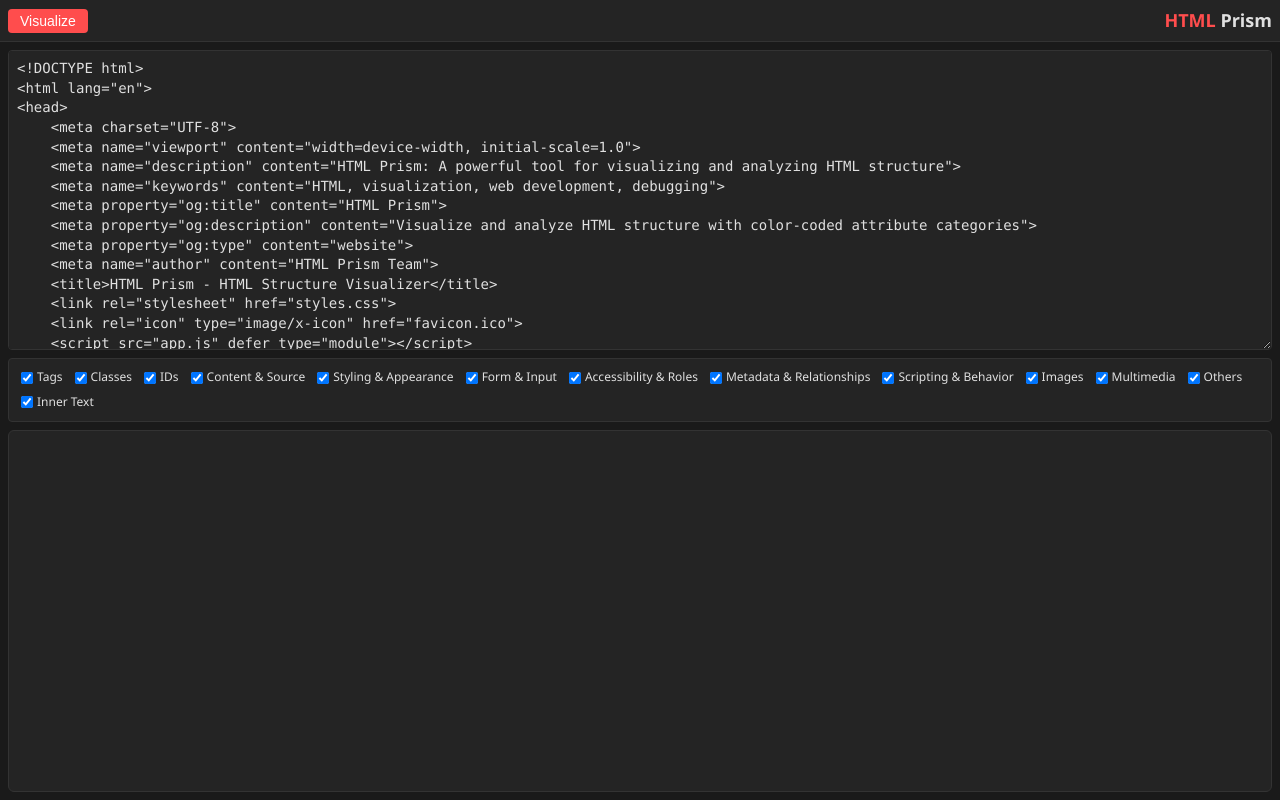
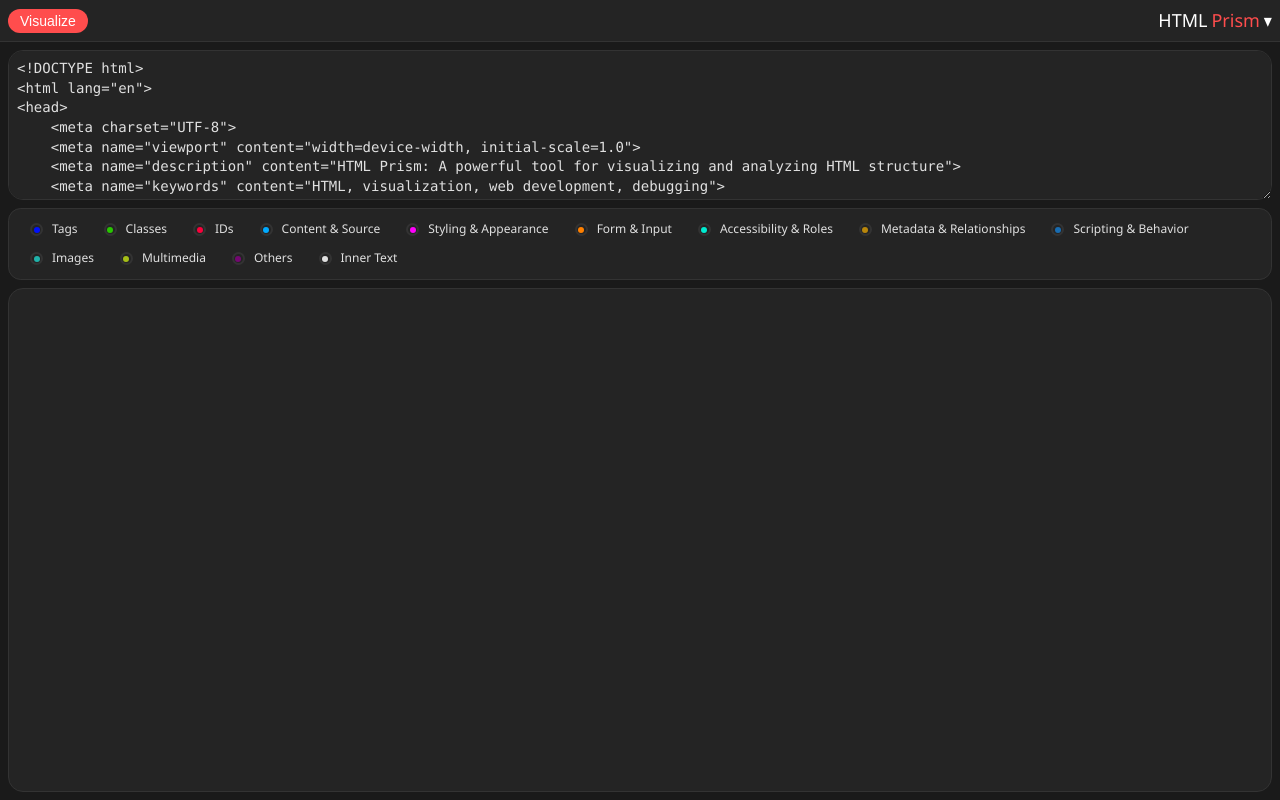
Before and after one commit to cinkovic/HTML-Prism, a React (Vite) app in the folder react/: page / in a window 1280 px wide. Built offline with nearby package versions, Linux system fonts and the light colour scheme.

Commit message:
established light/dark mode

```diff
--- a/react/src/components/CodeInput/CodeInput.module.css
+++ b/react/src/components/CodeInput/CodeInput.module.css
@@ -10,7 +10,7 @@
     line-height: 1.4;
     resize: vertical;
     min-height: 1.6em;
-    height: 300px;
+    height: 150px;
 }
 
 .input:focus {
--- a/react/src/components/Controls/Controls.module.css
+++ b/react/src/components/Controls/Controls.module.css
@@ -5,7 +5,7 @@
   padding: 0.5rem;
   background-color: var(--color-surface);
   border: 1px solid var(--color-border);
-  border-radius: var(--radius-sm);
+  border-radius: 0.8rem;
 }
 
 .control {
@@ -13,32 +13,73 @@
   align-items: center;
   gap: 0.25rem;
   font-size: 0.75rem;
-  padding: 0.125rem 0.25rem;
-  border-radius: var(--radius-sm);
+  padding: 0.125rem 0.5rem;
+  border-radius: 0.6rem;
+  cursor: pointer;
+  color: var(--color-inner-text);
+  border: 1px solid transparent;
+  transition: all 0.2s ease;
+}
+
+.control:hover {
+  background-color: var(--color-background);
+}
+
+/* Hover border colors using syntax colors */
+.control:has(.showTags:hover) { border-color: rgb(0, 17, 251); }
+.control:has(.showClasses:hover) { border-color: rgb(40, 197, 1); }
+.control:has(.showIds:hover) { border-color: rgb(249, 1, 59); }
+.control:has(.showContentSource:hover) { border-color: #00aaff; }
+.control:has(.showStyleAppearance:hover) { border-color: #fe01fa; }
+.control:has(.showFormInput:hover) { border-color: #ff8000; }
+.control:has(.showAccessibilityRoles:hover) { border-color: #00ebd0; }
+.control:has(.showMetadataRelationships:hover) { border-color: #B8860B; }
+.control:has(.showMultimedia:hover) { border-color: #a5be17; }
+.control:has(.showScriptingBehavior:hover) { border-color: #186cb1; }
+.control:has(.showImages:hover) { border-color: #20B2AA; }
+.control:has(.showOthers:hover) { border-color: #730871; }
+.control:has(.showInnerText:hover) { border-color: var(--color-inner-text); }
+
+.control input[type="checkbox"] {
+  -webkit-appearance: none;
+  -moz-appearance: none;
+  appearance: none;
+  width: 13px;
+  height: 13px;
+  border: 2px solid #333;
+  border-radius: 50%;
+  margin-right: 5px;
+  position: relative;
   cursor: pointer;
 }
 
-.control input[type="checkbox"] {
-  width: 0.75rem;
-  height: 0.75rem;
-  margin: 0;
+.control input[type="checkbox"]::after {
+  content: '';
+  position: absolute;
+  top: 50%;
+  left: 50%;
+  transform: translate(-50%, -50%);
+  width: 6px;
+  height: 6px;
+  border-radius: 50%;
+  display: none;
 }
 
-.control:hover {
-  background-color: #f1f5f9;
+.control input[type="checkbox"]:checked::after {
+  display: block;
 }
 
-/* Checkbox colors based on attribute types */
-.showTags:checked::after { background-color: var(--color-tag); }
-.showClasses:checked::after { background-color: var(--color-class); }
-.showIds:checked::after { background-color: var(--color-id); }
-.showContentSource:checked::after { background-color: var(--color-content-source); }
-.showStyleAppearance:checked::after { background-color: var(--color-style-appearance); }
-.showFormInput:checked::after { background-color: var(--color-form-input); }
-.showAccessibilityRoles:checked::after { background-color: var(--color-accessibility); }
-.showMetadataRelationships:checked::after { background-color: var(--color-metadata); }
-.showMultimedia:checked::after { background-color: var(--color-multimedia); }
-.showScriptingBehavior:checked::after { background-color: var(--color-scripting); }
-.showImages:checked::after { background-color: var(--color-image); }
-.showOthers:checked::after { background-color: var(--color-other); }
+/* Checkbox colors using syntax colors */
+.showTags:checked::after { background-color: rgb(0, 17, 251); }
+.showClasses:checked::after { background-color: rgb(40, 197, 1); }
+.showIds:checked::after { background-color: rgb(249, 1, 59); }
+.showContentSource:checked::after { background-color: #00aaff; }
+.showStyleAppearance:checked::after { background-color: #fe01fa; }
+.showFormInput:checked::after { background-color: #ff8000; }
+.showAccessibilityRoles:checked::after { background-color: #00ebd0; }
+.showMetadataRelationships:checked::after { background-color: #B8860B; }
+.showMultimedia:checked::after { background-color: #a5be17; }
+.showScriptingBehavior:checked::after { background-color: #186cb1; }
+.showImages:checked::after { background-color: #20B2AA; }
+.showOthers:checked::after { background-color: #730871; }
 .showInnerText:checked::after { background-color: var(--color-inner-text); }
--- a/react/src/components/Header/Header.jsx
+++ b/react/src/components/Header/Header.jsx
@@ -1,4 +1,5 @@
 import styles from './Header.module.css';
+import ThemeDropdown from './ThemeDropdown';
 
 function Header({ onVisualize }) {
   return (
@@ -10,9 +11,8 @@
       >
         Visualize
       </button>
-      <h1>
-        <span className={styles.headerSpan}>HTML</span> Prism
-      </h1>
+      <div className={styles.spacer} />
+      <ThemeDropdown />
     </div>
   );
 }
--- a/react/src/components/Header/Header.module.css
+++ b/react/src/components/Header/Header.module.css
@@ -3,7 +3,6 @@
   padding: 0.5rem;
   display: flex;
   align-items: center;
-  justify-content: space-between;
   border-bottom: 1px solid var(--color-border);
 }
 
@@ -23,6 +22,10 @@
   box-shadow: var(--shadow-default);
 }
 
+.spacer {
+  flex: 1;
+}
+
 .headerSpan {
   color: var(--color-primary);
 }
--- /dev/null
+++ b/react/src/components/Header/ThemeDropdown.jsx
@@ -0,0 +1,49 @@
+import { useState, useRef, useEffect } from 'react';
+import styles from './ThemeDropdown.module.css';
+
+export default function ThemeDropdown() {
+  const [isOpen, setIsOpen] = useState(false);
+  const dropdownRef = useRef(null);
+
+  const toggleTheme = (theme) => {
+    document.documentElement.setAttribute('data-theme', theme);
+    localStorage.setItem('theme', theme);
+    setIsOpen(false);
+  };
+
+  useEffect(() => {
+    // Load saved theme
+    const savedTheme = localStorage.getItem('theme');
+    if (savedTheme) {
+      document.documentElement.setAttribute('data-theme', savedTheme);
+    }
+
+    // Close dropdown when clicking outside
+    const handleClickOutside = (event) => {
+      if (dropdownRef.current && !dropdownRef.current.contains(event.target)) {
+        setIsOpen(false);
+      }
+    };
+
+    document.addEventListener('mousedown', handleClickOutside);
+    return () => document.removeEventListener('mousedown', handleClickOutside);
+  }, []);
+
+  return (
+    <div className={styles.dropdown} ref={dropdownRef}>
+      <button className={styles.trigger} onClick={() => setIsOpen(!isOpen)}>
+        HTML <span className={styles.prism}>Prism</span> ▾
+      </button>
+      {isOpen && (
+        <div className={styles.menu}>
+          <button onClick={() => toggleTheme('dark')}>
+            🌙 Dark Mode
+          </button>
+          <button onClick={() => toggleTheme('light')}>
+            ☀️ Light Mode
+          </button>
+        </div>
+      )}
+    </div>
+  );
+}
--- /dev/null
+++ b/react/src/components/Header/ThemeDropdown.module.css
@@ -0,0 +1,54 @@
+.dropdown {
+  position: relative;
+  display: inline-block;
+}
+
+.trigger {
+  background: none;
+  border: none;
+  padding: 0;
+  font: inherit;
+  font-size: 1.125rem;
+  font-weight: 500;
+  color: var(--color-header);
+  cursor: pointer;
+  display: flex;
+  align-items: center;
+  gap: 0.25rem;
+}
+
+.prism {
+  color: var(--color-primary);
+}
+
+.menu {
+  position: absolute;
+  top: 100%;
+  left: 0;
+  margin-top: 0.5rem;
+  background: var(--color-surface);
+  border: 1px solid var(--color-border);
+  border-radius: 0.6rem;
+  padding: 0.25rem;
+  min-width: 150px;
+  box-shadow: 0 4px 6px -1px rgba(0, 0, 0, 0.1), 0 2px 4px -1px rgba(0, 0, 0, 0.06);
+}
+
+.menu button {
+  width: 100%;
+  text-align: left;
+  padding: 0.5rem 0.75rem;
+  border: none;
+  background: none;
+  color: var(--color-inner-text);
+  font-size: 0.875rem;
+  cursor: pointer;
+  border-radius: 0.4rem;
+  display: flex;
+  align-items: center;
+  gap: 0.5rem;
+}
+
+.menu button:hover {
+  background-color: var(--color-background);
+}
--- a/react/src/components/TreeView/TreeView.module.css
+++ b/react/src/components/TreeView/TreeView.module.css
@@ -61,12 +61,12 @@
 .treeView {
   flex: 1;
   overflow: auto;
-  padding: 1rem;
+  padding: 0.5rem;
   background-color: var(--color-surface);
   border: 1px solid var(--color-border);
-  border-radius: var(--radius-default);
+  border-radius: var(--radius-sm);
   font-family: ui-monospace, SFMono-Regular, Menlo, Monaco, Consolas, monospace;
-  font-size: 13px;
+  font-size: 0.875rem;
   line-height: 1.4;
 }
 
@@ -107,13 +107,28 @@
   top: 9px;
 }
 
-/* Collapsible functionality */
-.treeView :global(.collapsible) {
+/* Global syntax highlighting colors */
+:global(.tag) { color: var(--color-tag) !important; }
+:global(.class) { color: var(--color-class) !important; }
+:global(.id) { color: var(--color-id) !important; }
+:global(.content-source) { color: var(--color-content-source) !important; }
+:global(.style-appearance) { color: var(--color-style-appearance) !important; }
+:global(.form-input) { color: var(--color-form-input) !important; }
+:global(.accessibility-roles) { color: var(--color-accessibility) !important; }
+:global(.metadata-relationships) { color: var(--color-metadata) !important; }
+:global(.multimedia) { color: var(--color-multimedia) !important; }
+:global(.scripting-behavior) { color: var(--color-scripting) !important; }
+:global(.image-specific) { color: var(--color-image) !important; }
+:global(.other-attributes) { color: var(--color-other) !important; }
+:global(.inner-content) { color: var(--color-inner-text) !important; }
+
+/* Collapsible controls */
+:global(.collapsible) {
   cursor: pointer;
   user-select: none;
 }
 
-.treeView :global(.collapsible::before) {
+:global(.collapsible::before) {
   content: '▼';
   color: var(--color-arrow);
   display: inline-block;
@@ -129,28 +144,17 @@
   z-index: 1;
 }
 
-.treeView :global(.collapsed > .collapsible::before) {
+:global(.collapsed > .collapsible::before) {
   content: '►';
   top: -0.9px;
   left: -8.6px;
   font-size: 10px;
 }
 
-.treeView :global(.collapsed > ul) {
+:global(.collapsed > ul) {
   display: none;
 }
 
-/* Color classes for elements */
-.treeView :global(.tag) { color: var(--color-tag); }
-.treeView :global(.class) { color: var(--color-class); }
-.treeView :global(.id) { color: var(--color-id); }
-.treeView :global(.contentsource) { color: var(--color-content-source); }
-.treeView :global(.styleappearance) { color: var(--color-style-appearance); }
-.treeView :global(.forminput) { color: var(--color-form-input); }
-.treeView :global(.accessibilityroles) { color: var(--color-accessibility); }
-.treeView :global(.metadatarelationships) { color: var(--color-metadata); }
-.treeView :global(.multimedia) { color: var(--color-multimedia); }
-.treeView :global(.scriptingbehavior) { color: var(--color-scripting); }
-.treeView :global(.imagespecific) { color: var(--color-image); }
-.treeView :global(.otherattributes) { color: var(--color-other); }
-.treeView :global(.innercontent) { color: var(--color-inner-text); }
+:global(.collapsible.no-arrow::before) {
+  display: none;
+}
--- a/react/src/styles/variables.css
+++ b/react/src/styles/variables.css
@@ -47,6 +47,124 @@
     --scrollbar-track: #1A1A1A;
     --scrollbar-thumb: #333333;
     --scrollbar-thumb-hover: #444444;
+
+    /* Light Theme Colors */
+    --light-color-primary: #333333;
+    --light-color-primary-hover: #1f1f1f;
+    --light-color-background: #dcd3c8;
+    --light-color-surface: #ffffff;
+    --light-color-header: #564f43;
+    --light-color-border: #989898;
+    --light-color-tree-line: #8888887e;
+    --light-color-arrow: #5c5e7784;
+    --light-color-inner-text: #000000;
+    --light-scrollbar-track: #f1f5f9;
+    --light-scrollbar-thumb: #989898;
+    --light-scrollbar-thumb-hover: #666666;
+
+    /* Dark Theme Colors (vibrant set) */
+    --dark-color-primary: #FF4D4D;
+    --dark-color-primary-hover: #FF3333;
+    --dark-color-background: #1A1A1A;
+    --dark-color-surface: #242424;
+    --dark-color-header: #FFFFFF;
+    --dark-color-border: #333333;
+    --dark-color-tree-line: #333333;
+    --dark-color-arrow: #666666;
+    --dark-color-inner-text: #E0E0E0;
+    --dark-scrollbar-track: #1A1A1A;
+    --dark-scrollbar-thumb: #333333;
+    --dark-scrollbar-thumb-hover: #444444;
+
+    /* Syntax Colors - Light Mode */
+    --light-color-tag: rgb(0, 17, 251);
+    --light-color-class: rgb(40, 197, 1);
+    --light-color-id: rgb(249, 1, 59);
+    --light-color-content-source: #00aaff;
+    --light-color-style-appearance: #fe01fa;
+    --light-color-form-input: #ff8000;
+    --light-color-accessibility: #00ebd0;
+    --light-color-metadata: #B8860B;
+    --light-color-multimedia: #a5be17;
+    --light-color-scripting: #186cb1;
+    --light-color-image: #20B2AA;
+    --light-color-other: #730871;
+
+    /* Syntax Colors - Dark Mode (vibrant set) */
+    --dark-color-tag: #00E5FF;         /* Cyan */
+    --dark-color-class: #00FF9D;       /* Mint */
+    --dark-color-id: #FF3366;          /* Pink */
+    --dark-color-content-source: #FFB800;    /* Gold */
+    --dark-color-style-appearance: #FF00FF;   /* Magenta */
+    --dark-color-form-input: #FF8533;        /* Orange */
+    --dark-color-accessibility: #00FFCC;      /* Turquoise */
+    --dark-color-metadata: #FFD700;          /* Yellow */
+    --dark-color-multimedia: #66FF00;        /* Lime */
+    --dark-color-scripting: #00BFFF;         /* Sky Blue */
+    --dark-color-image: #1AFFD5;            /* Aqua */
+    --dark-color-other: #FF66FF;            /* Light Pink */
+
+    /* Default to dark theme */
+    --color-primary: var(--dark-color-primary);
+    --color-primary-hover: var(--dark-color-primary-hover);
+    --color-background: var(--dark-color-background);
+    --color-surface: var(--dark-color-surface);
+    --color-header: var(--dark-color-header);
+    --color-border: var(--dark-color-border);
+    --color-tree-line: var(--dark-color-tree-line);
+    --color-arrow: var(--dark-color-arrow);
+    --color-inner-text: var(--dark-color-inner-text);
+    --scrollbar-track: var(--dark-scrollbar-track);
+    --scrollbar-thumb: var(--dark-scrollbar-thumb);
+    --scrollbar-thumb-hover: var(--dark-scrollbar-thumb-hover);
+
+    /* Syntax colors default to dark theme */
+    --color-tag: var(--dark-color-tag);
+    --color-class: var(--dark-color-class);
+    --color-id: var(--dark-color-id);
+    --color-content-source: var(--dark-color-content-source);
+    --color-style-appearance: var(--dark-color-style-appearance);
+    --color-form-input: var(--dark-color-form-input);
+    --color-accessibility: var(--dark-color-accessibility);
+    --color-metadata: var(--dark-color-metadata);
+    --color-multimedia: var(--dark-color-multimedia);
+    --color-scripting: var(--dark-color-scripting);
+    --color-image: var(--dark-color-image);
+    --color-other: var(--dark-color-other);
+
+    /* Other measurements */
+    --tree-indent: 16px;
+    --tree-line-indent: 19px;
+    --radius-sm: 15px;
+}
+
+[data-theme="light"] {
+    --color-primary: var(--light-color-primary);
+    --color-primary-hover: var(--light-color-primary-hover);
+    --color-background: var(--light-color-background);
+    --color-surface: var(--light-color-surface);
+    --color-header: var(--light-color-header);
+    --color-border: var(--light-color-border);
+    --color-tree-line: var(--light-color-tree-line);
+    --color-arrow: var(--light-color-arrow);
+    --color-inner-text: var(--light-color-inner-text);
+    --scrollbar-track: var(--light-scrollbar-track);
+    --scrollbar-thumb: var(--light-scrollbar-thumb);
+    --scrollbar-thumb-hover: var(--light-scrollbar-thumb-hover);
+
+    /* Switch to light mode syntax colors */
+    --color-tag: var(--light-color-tag);
+    --color-class: var(--light-color-class);
+    --color-id: var(--light-color-id);
+    --color-content-source: var(--light-color-content-source);
+    --color-style-appearance: var(--light-color-style-appearance);
+    --color-form-input: var(--light-color-form-input);
+    --color-accessibility: var(--light-color-accessibility);
+    --color-metadata: var(--light-color-metadata);
+    --color-multimedia: var(--light-color-multimedia);
+    --color-scripting: var(--light-color-scripting);
+    --color-image: var(--light-color-image);
+    --color-other: var(--light-color-other);
 }
 
 /* Global Scrollbar Styles */
--- a/react/src/utils/parser.js
+++ b/react/src/utils/parser.js
@@ -19,41 +19,41 @@
   // Special handling for script and style tags
   if (tag === 'script') {
     return ['type', 'src', 'async', 'defer', 'crossorigin', 'integrity'].includes(name)
-      ? 'scriptingbehavior'
-      : 'otherattributes';
+      ? 'scripting-behavior'
+      : 'other-attributes';
   }
 
   if (tag === 'style') {
     return ['media', 'type'].includes(name)
-      ? 'styleappearance'
-      : 'otherattributes';
+      ? 'style-appearance'
+      : 'other-attributes';
   }
 
   // Handle prefixed attributes
-  if (name.startsWith('aria-')) return 'accessibilityroles';
-  if (name.startsWith('on')) return 'scriptingbehavior';
-  if (name.startsWith('data-')) return 'metadatarelationships';
+  if (name.startsWith('aria-')) return 'accessibility-roles';
+  if (name.startsWith('on')) return 'scripting-behavior';
+  if (name.startsWith('data-')) return 'metadata-relationships';
 
   const attributeGroups = {
-    'contentsource': [
+    'content-source': [
       'src', 'href', 'content', 'value', 'placeholder', 'action',
       'data-src', 'srcset', 'formaction', 'cite', 'poster'
     ],
-    'styleappearance': [
+    'style-appearance': [
       'style', 'class', 'rel', 'media', 'type', 'hidden', 'display',
       'align', 'valign', 'bgcolor', 'color', 'border', 'background'
     ],
-    'forminput': [
+    'form-input': [
       'name', 'required', 'pattern', 'min', 'max', 'step', 'readonly',
       'disabled', 'checked', 'selected', 'for', 'form', 'formmethod',
       'maxlength', 'minlength', 'multiple', 'autofocus', 'autocomplete'
     ],
-    'accessibilityroles': [
+    'accessibility-roles': [
       'role', 'tabindex', 'title', 'alt', 'lang', 'aria-label',
       'aria-describedby', 'aria-hidden', 'aria-live', 'aria-atomic',
       'accesskey', 'draggable'
     ],
-    'metadatarelationships': [
+    'metadata-relationships': [
       'charset', 'name', 'property', 'itemprop', 'itemtype', 'id',
       'http-equiv', 'scheme', 'about', 'rev', 'xmlns', 'version'
     ],
@@ -61,13 +61,13 @@
       'controls', 'autoplay', 'loop', 'muted', 'preload', 'kind',
       'track', 'buffered', 'volume', 'playsinline'
     ],
-    'imagespecific': [
+    'image-specific': [
       'loading', 'srcset', 'sizes', 'width', 'height', 'decoding',
       'referrerpolicy', 'fetchpriority', 'crossorigin', 'ismap', 'usemap',
       'viewBox', 'fill', 'stroke', 'stroke-width', 'd', 'points',
       'transform', 'x', 'y', 'cx', 'cy', 'r', 'rx', 'ry'
     ],
-    'scriptingbehavior': [
+    'scripting-behavior': [
       'type', 'defer', 'async', 'nomodule', 'nonce', 'integrity',
       'importance', 'blocking', 'fetchpriority'
     ]
@@ -77,5 +77,5 @@
     if (attrs.includes(name)) return group;
   }
 
-  return 'otherattributes';
+  return 'other-attributes';
 }
--- a/react/src/utils/treeGenerator.js
+++ b/react/src/utils/treeGenerator.js
@@ -52,10 +52,10 @@
     for (const attr of node.attributes) {
       if (attr.name !== 'class' && attr.name !== 'id') {
         const group = getAttributeGroup(attr.name, tagName);
-        const className = group.replace('-', ''); // Remove hyphens for CSS class names
+        // Keep the hyphen in the class name to match CSS
         if (!processedAttrs.has(attr.name)) {
           processedAttrs.set(attr.name,
-            `<span class="${className}">[${attr.name}="${escapeHTML(attr.value)}"]</span>`);
+            `<span class="${group}">[${attr.name}="${escapeHTML(attr.value)}"]</span>`);
         }
       }
     }
@@ -68,7 +68,7 @@
         .map(node => node.textContent.trim());
 
       if (textNodes.length) {
-        parts.push(` <span class="innercontent">${escapeHTML(textNodes.join(' '))}</span>`);
+        parts.push(` <span class="inner-content">${escapeHTML(textNodes.join(' '))}</span>`);
       }
     }
 
```
